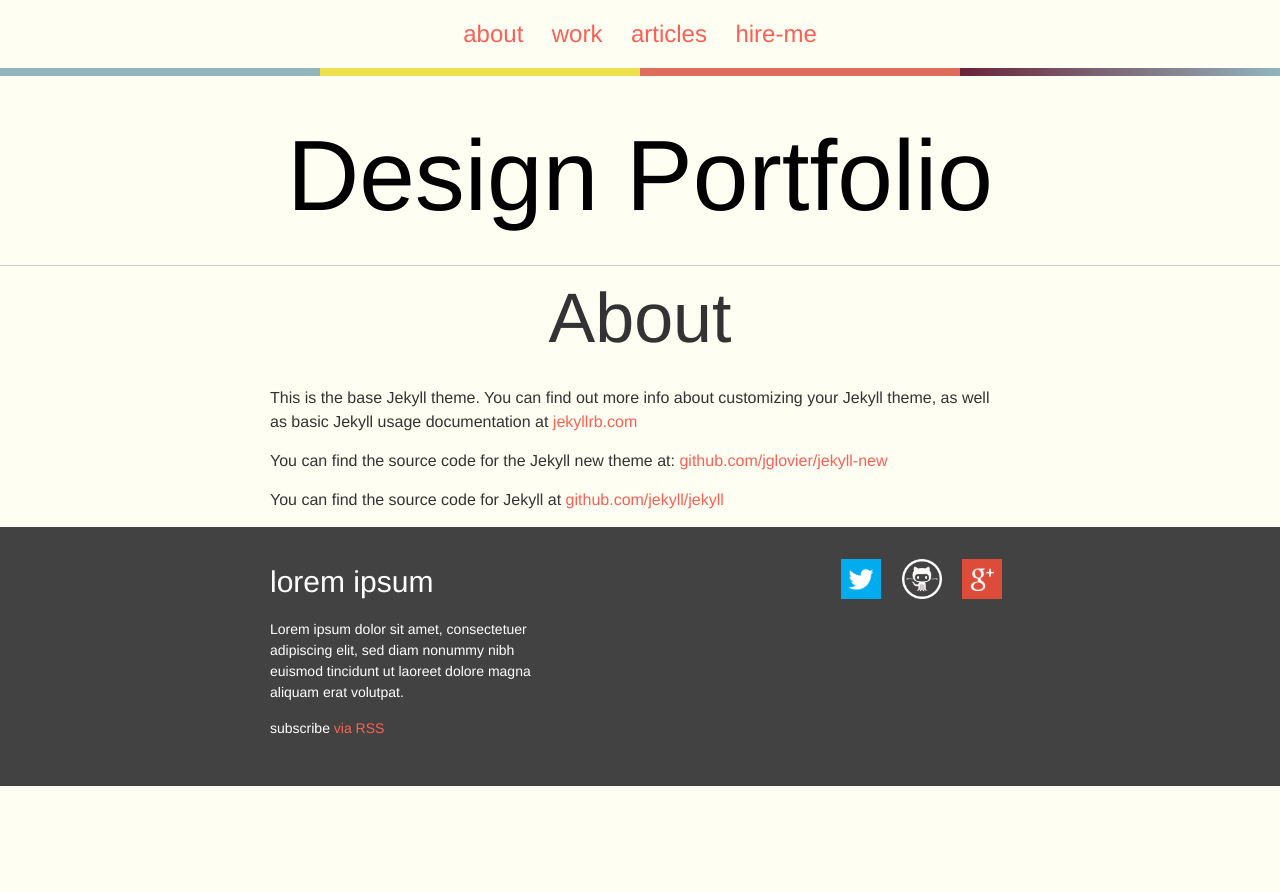
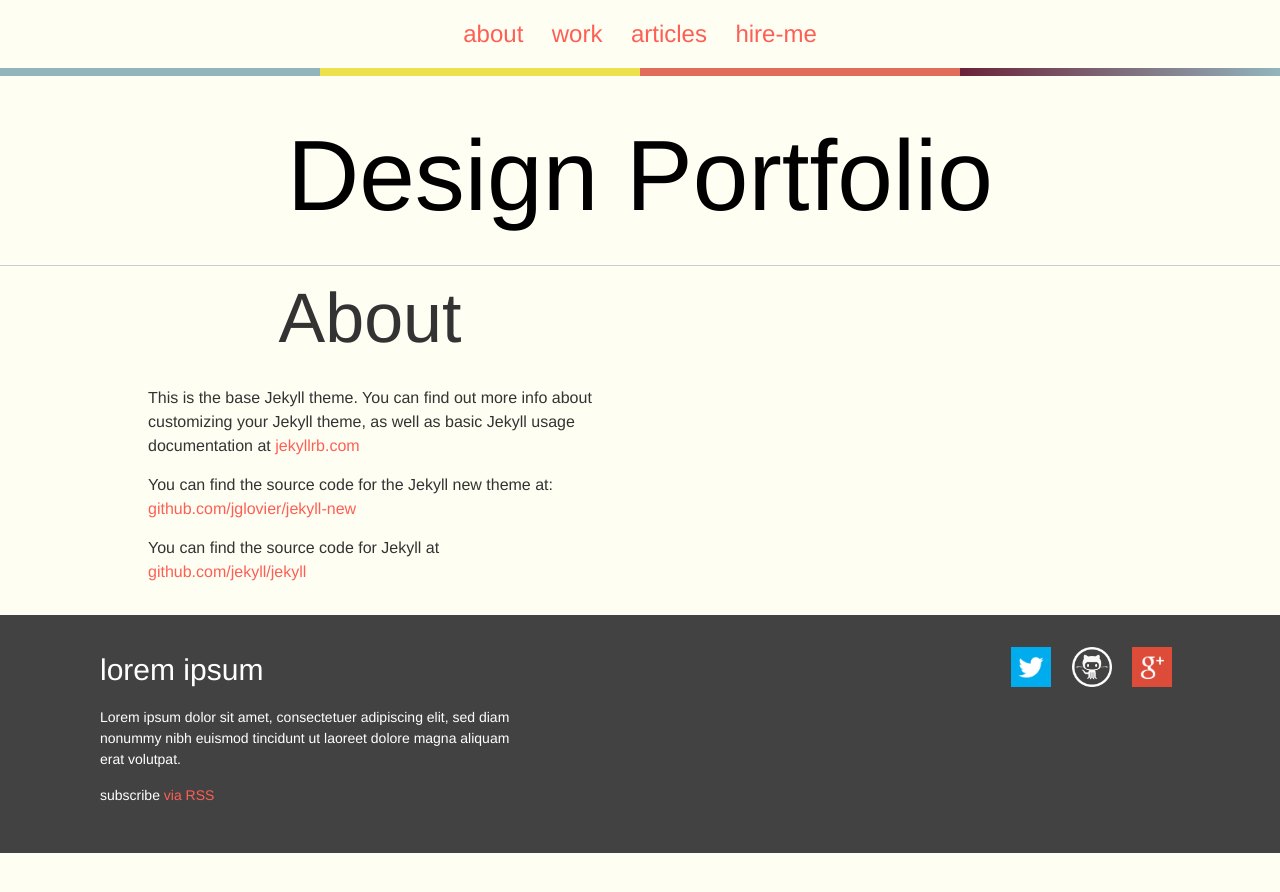
Before and after one commit to noncasus/jekyll-blog, a Jekyll site: the page built from about.md, in a window 1280 px wide. Shown: the top 892 px of the page. Built offline with Jekyll 4.4.1, drawn with Linux system fonts in a browser that asks for light colours.

Commit message:
post styling

```diff
--- a/_sass/_base.scss
+++ b/_sass/_base.scss
@@ -1,3 +1,7 @@
+*{
+    box-sizing:border-box;
+}
+
 /**
  * Reset some basic elements
  */
--- a/_sass/_layout.scss
+++ b/_sass/_layout.scss
@@ -47,3 +47,13 @@
         margin:0 0.5em;
     }
 }
+
+// sections
+
+.site-section {
+    @extend %clearfix;
+    padding-top: $h1-font-size;
+}
+.site-section-last {
+    padding-bottom: $h1-font-size;
+}
--- /dev/null
+++ b/_sass/components/_post.scss
@@ -0,0 +1,16 @@
+.post-list{
+    @extend %clearfix;
+    list-style:none;
+}
+.post{
+    float:left;
+    width: 50%;
+    padding:0 3em 1em;
+
+    &:mth-chile(odd){
+        clear:both;
+    }
+}
+.post-read-more-link{
+    text-align:center;
+}
--- a/css/main.scss
+++ b/css/main.scss
@@ -33,7 +33,7 @@
 $grey-color-dark:  darken($grey-color, 25%);
 
 // Width of the content area
-$content-width:    800px;
+$content-width:    1200px;
 
 $on-palm:          600px;
 $on-laptop:        800px;
@@ -60,5 +60,6 @@
         "base",
         "layout",
         "syntax-highlighting",
-        "gradient-bar"
+        "gradient-bar",
+        "components/post"
 ;
```
Also changed, not shown: index.html (+4 -6 lines).
